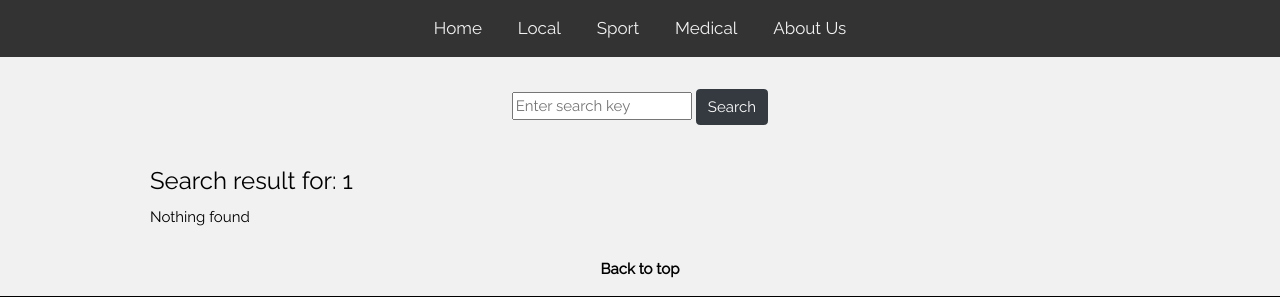
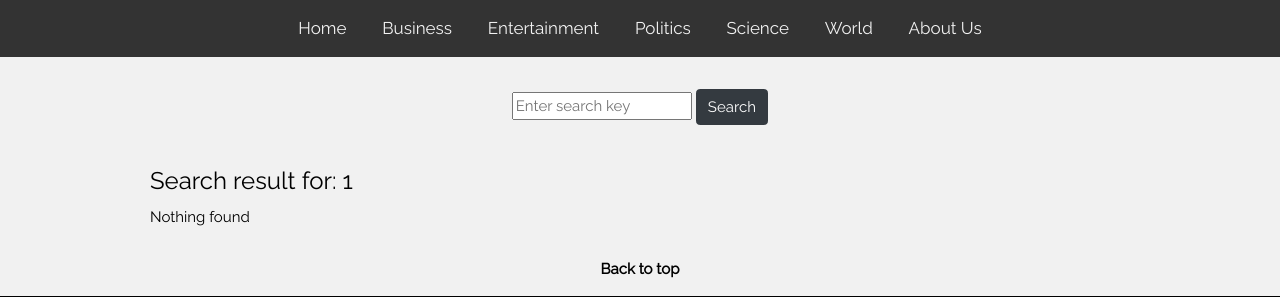
Before and after one commit to Somniate/IWS_Final, a PHP site: page /search.php?search_field=1 in a window 1280 px wide. Shown: the part 165-462 px from the top of the page. Run offline with PHP 8.4, Linux system fonts and the light colour scheme; data that the repository does not hold is empty.

Commit message:
Add files via upload

```diff
--- a/search.php
+++ b/search.php
@@ -48,11 +48,12 @@ if ($result) {
             <div class="topnav">
                 <div class="w3-container w3-center w3-padding-16">
                     <a href="index.php">Home</a>
-                    <a href="local.php">Local</a>
-                    <a href="sports.php">Sport</a>
-                    <a href="medical.php">Medical</a>
+                    <a href="category_search.php?category=Business">Business</a>
+                    <a href="category_search.php?category=Entertainment">Entertainment</a>
+                    <a href="category_search.php?category=Politics">Politics</a>
+                    <a href="category_search.php?category=Science">Science</a>
+                    <a href="category_search.php?category=World">World</a>
                     <a href="#about">About Us</a>
-                </div>
             </div>
         </section>
 
```
Also changed, not shown: read_one.php (+6 -7 lines), README.txt.
